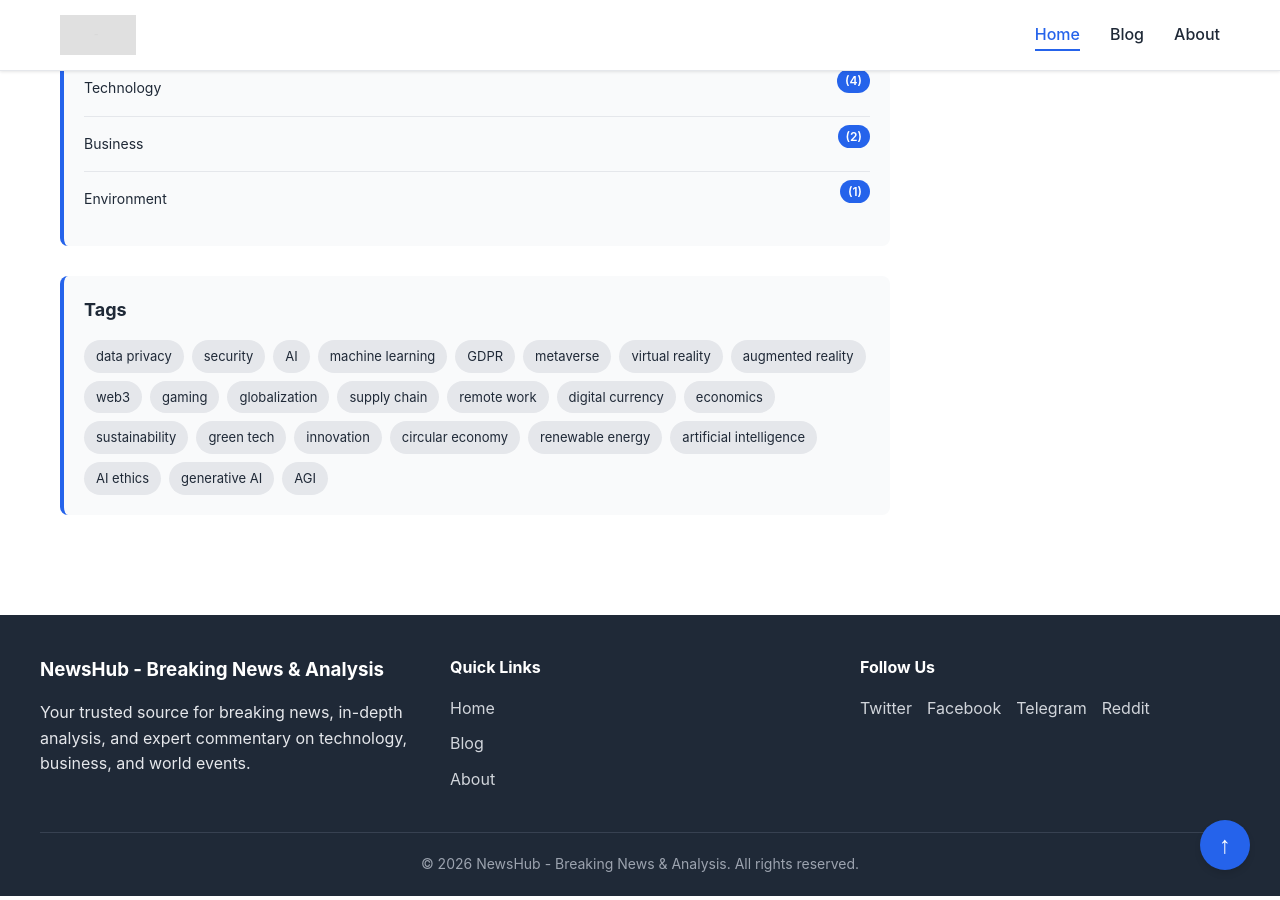
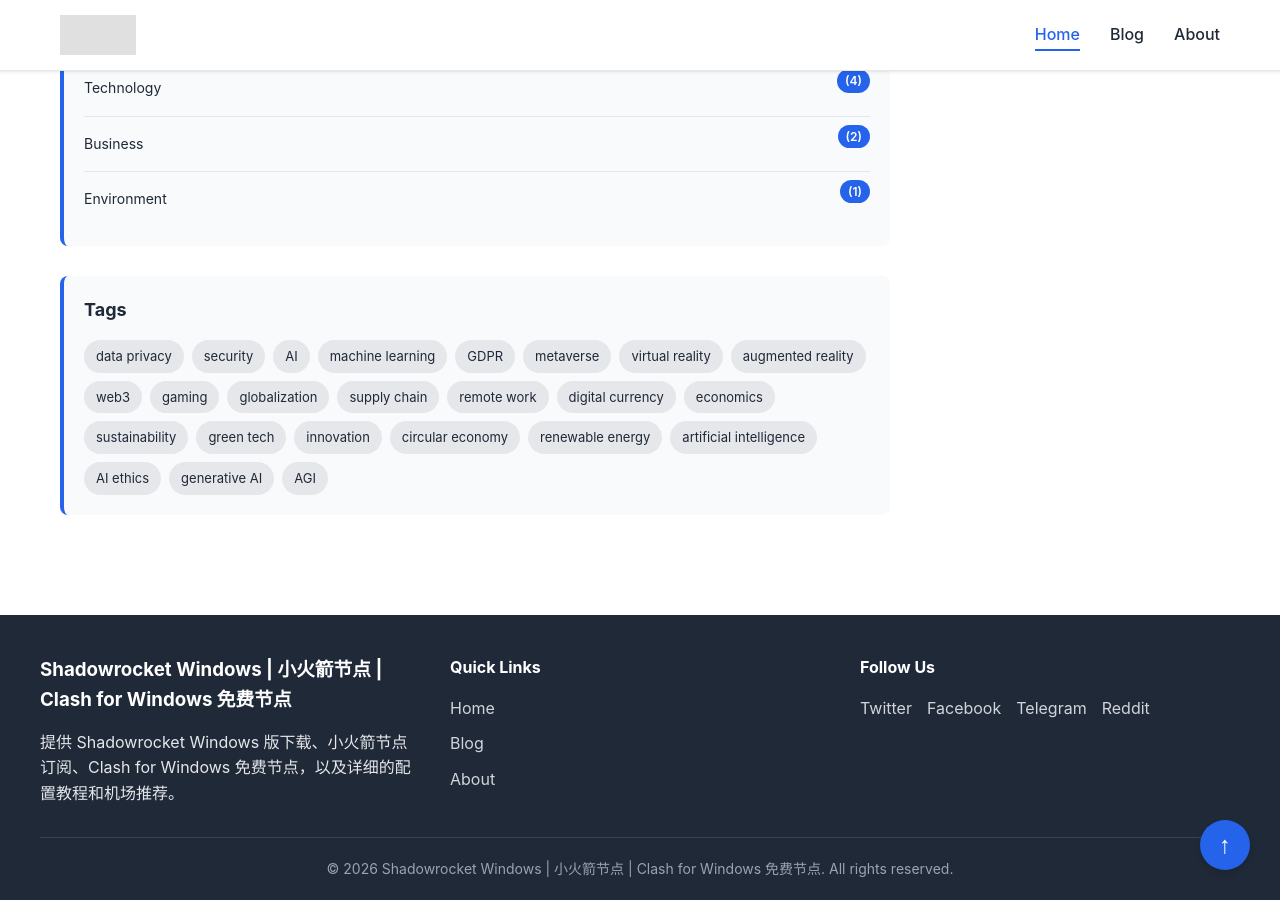
Before and after one commit to windowsforclash/windowsforclash.github.io, a Jekyll site: the page built from index.md, in a window 1280 px wide and 900 px high, scrolled down 6800 px. Built offline with Jekyll 4.4.1, drawn with Linux system fonts in a browser that asks for light colours; some of the changed text lies outside the part shown.

Commit message:
feat: Update _config.yml with IndexNow key and SEO keywords, update IndexNow workflow, and add README.md

```diff
--- a/_config.yml
+++ b/_config.yml
@@ -1,7 +1,7 @@
 # Site settings
-title: "NewsHub - Breaking News & Analysis"
-description: "Your trusted source for breaking news, in-depth analysis, and expert commentary on technology, business, and world events."
-keywords: "news, technology, business, analysis, breaking news"
+title: "Shadowrocket Windows | 小火箭节点 | Clash for Windows 免费节点"
+description: "提供 Shadowrocket Windows 版下载、小火箭节点订阅、Clash for Windows 免费节点，以及详细的配置教程和机场推荐。"
+keywords: "shadowrockets windows, shadowrocket windows版, 小火箭windows版, 小火箭节点, shadowrocket节点, clash for windows, clash for windows免费节点, shadowrocket windows怎么下载, 小火箭windows版下载教程, shadowrocket节点免费分享, 小火箭节点订阅链接2026, clash for windows免费节点每日更新, 小火箭节点哪里买最便宜, shadowrocket节点购买推荐, 小火箭节点推荐稳定高速, shadowrocket节点订阅哪个好, 小火箭机场推荐2026, clash for windows机场推荐, 支持小火箭的机场有哪些, 最稳定的小火箭节点购买, shadowrocket windows怎么用, 小火箭windows怎么配置节点, shadowrocket节点怎么导入, clash for windows怎么添加订阅, 小火箭节点失效怎么解决, shadowrocket有windows版吗, 小火箭节点为什么用不了, clash for windows免费节点安全吗, 为什么小火箭节点速度慢"
 author: "NewsHub Editorial Team"
 author_bio: "A team of passionate journalists and analysts dedicated to delivering accurate, timely, and insightful news coverage."
 logo: "/assets/images/default-og.png"
@@ -25,7 +25,7 @@
 
 # IndexNow
 indexnow:
-  key: "YOUR_INDEXNOW_API_KEY"
+  key: "d8715e2e84574aa785a5ad5aea7c4b0d"
   host: "windowsforclash.github.io"
 
 # Build settings
```
Also changed, not shown: .github/workflows/indexnow.yml, README.md (added).
